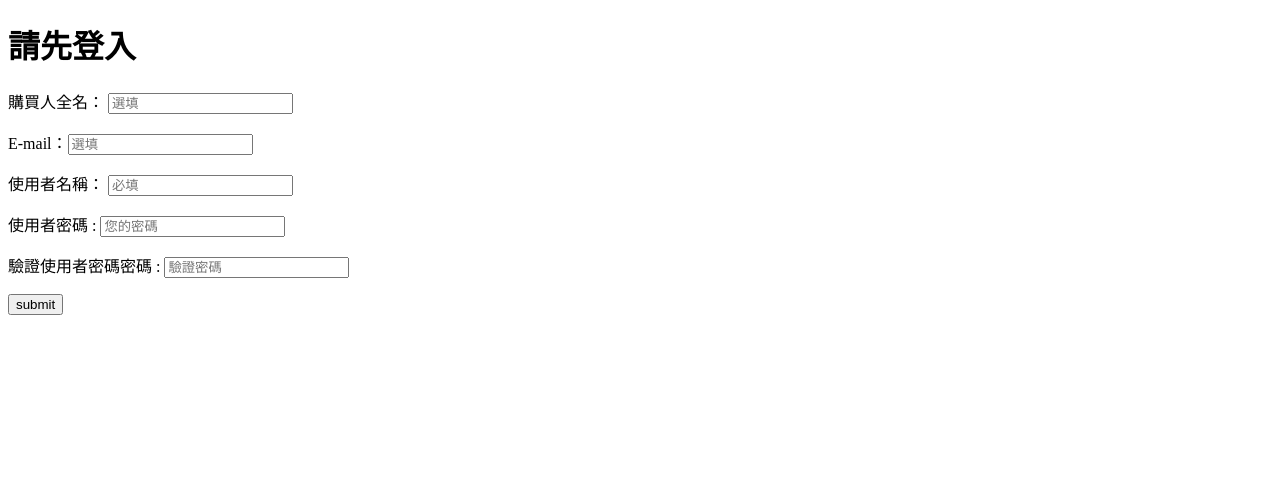
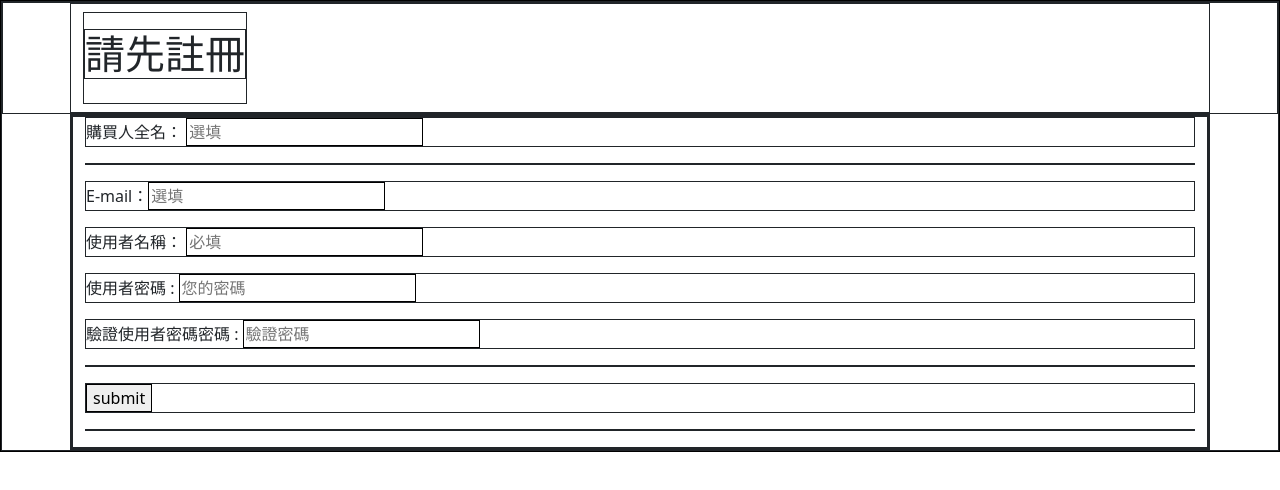
Before and after one commit to jasonchen23/shopping-cart, a plain HTML site: page sign-up.html in a window 1280 px wide. Drawn offline with nearby package versions, Linux system fonts and the light colour scheme.

Commit message:
sign-up RWD v1

```diff
--- a/sign-up.html
+++ b/sign-up.html
@@ -5,10 +5,35 @@
     <title>CodePen - sign up</title>
     <script src="https://cdn.staticfile.org/jquery/1.10.2/jquery.min.js"></script>
     <script src="https://cdn.staticfile.org/jquery-cookie/1.4.1/jquery.cookie.min.js"></script>
+    <link rel="stylesheet" href="https://cdn.jsdelivr.net/npm/bootstrap@5.0.2/dist/css/bootstrap.min.css"  integrity="sha384-EVSTQN3/azprG1Anm3QDgpJLIm9Nao0Yz1ztcQTwFspd3yD65VohhpuuCOmLASjC" crossorigin="anonymous">
+    <script src="https://cdn.jsdelivr.net/npm/@popperjs/core@2.9.2/dist/umd/popper.min.js" integrity="sha384-IQsoLXl5PILFhosVNubq5LC7Qb9DXgDA9i+tQ8Zj3iwWAwPtgFTxbJ8NT4GN1R8p" crossorigin="anonymous"></script>
+    <script src="https://cdn.jsdelivr.net/npm/bootstrap@5.0.2/dist/js/bootstrap.min.js" integrity="sha384-cVKIPhGWiC2Al4u+LWgxfKTRIcfu0JTxR+EQDz/bgldoEyl4H0zUF0QKbrJ0EcQF" crossorigin="anonymous"></script>
+    <style>
+      *{
+        /* position: relative; */
+        border: 1px solid;
+      };
+      html,body{
+      height: 100%;
+      position: absolute;
+      }
+      header,main{
+        position: relative;
+        top:50%;
+      }
+    </style>
   </head>
   <body>
-    <h1>請先登入</h1>
-    <div>
+    <header>
+      <div class="container py-2 d-flex justify-content-between">
+        <div class="py-3">
+          <h1>請先註冊</h1>
+        </div>
+      </div>
+    </header>
+    <main class="container">
+      <div class="row">
+        <div class="col-lg-12">
           <p>購買人全名： <input type="text" name="buyname" id="buyname" placeholder="選填"></p>
           <p id="buyname_note"></p>
           <p>E-mail：<input type="text" name="email" id="email" placeholder="選填" required></p>
@@ -19,6 +44,8 @@
           <p> <button>submit</button></p>
           <p id="warr"></p>
         </div>
+      </div>
+    </main>
   </body>
   <script  src="./sign-up.js"></script>
 
```
Lines whose indentation alone changed are shown as unchanged.
